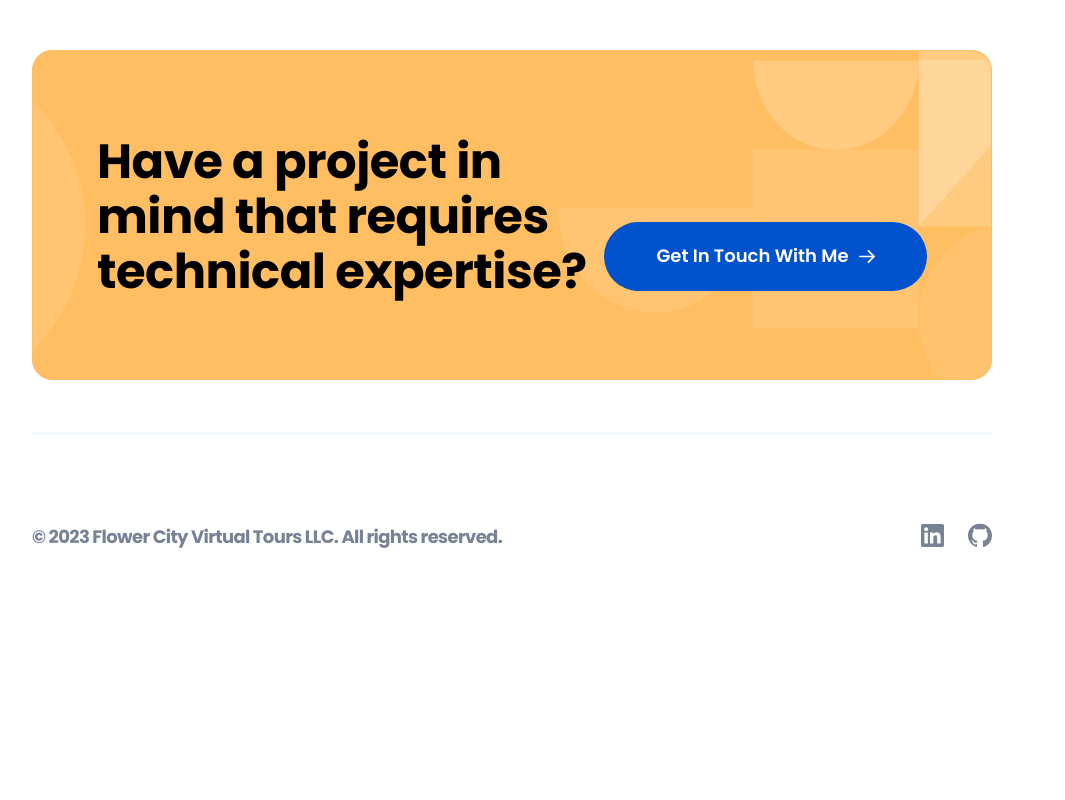
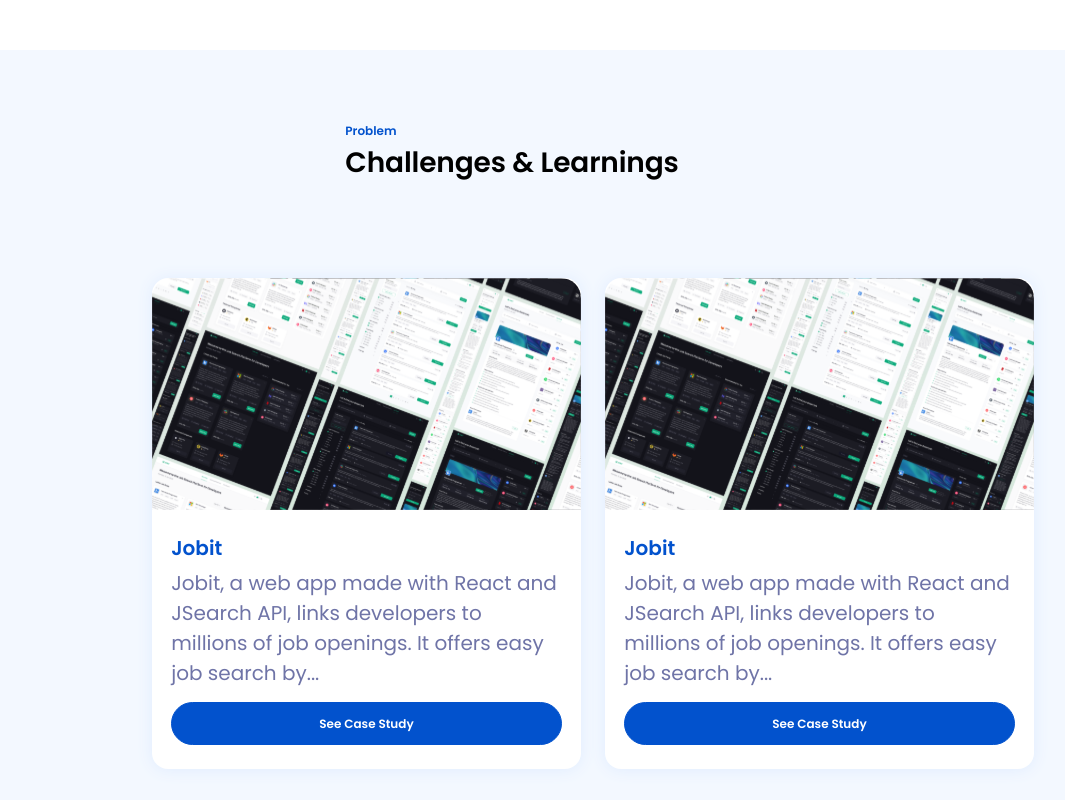
Before and after one commit to austinmargarone/portfolio, a Next.js app: page /projects in a window 1280 px wide. Shown: the part 4200-5000 px from the top of the page, without its empty margins (128-1193 px from the left). Before the commit the page ends 4808 px from the top, so only its background shows below. Built offline with nearby package versions, Linux system fonts and the light colour scheme.

Commit message:
feat: Other Case Comp

```diff
--- a/app/globals.css
+++ b/app/globals.css
@@ -651,6 +651,51 @@
     background: var(--white-800, #f3f8ff);
   }
 
+  .p8 {
+    display: flex;
+    padding: 2.25rem 1.5rem;
+    flex-direction: column;
+    justify-content: center;
+    align-items: flex-start;
+    gap: 2.25rem;
+  }
+
+  .p8lg {
+    display: flex;
+    padding: 4.5rem 17.5rem;
+    flex-direction: column;
+    justify-content: center;
+    align-items: center;
+    gap: 2.5rem;
+    background: var(--white-800, #f3f8ff);
+  }
+
+  .p8btn {
+    display: flex;
+    padding: 0.75rem 6.25rem;
+    justify-content: center;
+    align-items: center;
+    gap: 0.5625rem;
+    border-radius: 1.75506rem;
+    border: 0.802px solid var(--accent-primary-light, #0252cd);
+    background: var(--accent-primary-light, #0252cd);
+  }
+
+  .p8btntext {
+    color: var(--white-900, #fff);
+    text-align: center;
+    font-size: 0.75rem;
+    font-style: normal;
+    font-weight: 600;
+    line-height: 145%;
+  }
+
+  .p8shadow {
+    border-radius: 1.00294rem;
+    background: var(--white-900, #fff);
+    box-shadow: 0px 0.80233px 16.04651px 0px #e0ecff;
+  }
+
   /* Contact */
 
   .contactinfo {
--- a/app/projects/page.tsx
+++ b/app/projects/page.tsx
@@ -8,6 +8,7 @@
 import Design from "@/components/projects/Design";
 import MyProcess from "@/components/projects/MyProcess";
 import Challenges from "@/components/projects/Challenges";
+import OtherCases from "@/components/projects/OtherCases";
 
 const page = () => {
   return (
@@ -37,7 +38,9 @@
         <section>
           <Challenges />
         </section>
-        <section></section>
+        <section>
+          <OtherCases />
+        </section>
         <section>
           <Contact />
         </section>
--- /dev/null
+++ b/components/projects/OtherCases.tsx
@@ -0,0 +1,21 @@
+import React from "react";
+import OtherCasesCard from "./OtherCasesCard";
+
+type Props = {};
+
+const OtherCases = (props: Props) => {
+  return (
+    <div className="p8 md:p8lg">
+      <div className="mb-[.75rem]">
+        <p className="projectsmalltitle mb-[.56rem]">Problem</p>
+        <h4 className="projecttitle mb-[1.5rem]">Challenges & Learnings</h4>
+      </div>
+      <div className="mx-auto flex flex-col gap-[1.5rem] md:flex-row">
+        <OtherCasesCard />
+        <OtherCasesCard />
+      </div>
+    </div>
+  );
+};
+
+export default OtherCases;
--- /dev/null
+++ b/components/projects/OtherCasesCard.tsx
@@ -0,0 +1,32 @@
+import Image from "next/image";
+import React from "react";
+
+type Props = {};
+
+const OtherCasesCard = (props: Props) => {
+  return (
+    <div className="p8shadow mt-[1.5rem] w-[429px] pb-[1.5rem]">
+      <div>
+        <Image
+          className="rounded-t-[1.25rem]"
+          src="/Jobit.svg"
+          width={429}
+          height={232}
+          alt="Jobit"
+        />
+      </div>
+      <div className="mx-[1.2rem] mt-[1.5rem]">
+        <h4 className="boldp text-blue">Jobit</h4>
+        <p className="regp mb-[.87rem] mt-[.4rem] text-slate">
+          Jobit, a web app made with React and JSearch API, links developers to
+          millions of job openings. It offers easy job search by...
+        </p>
+        <button className="p8btn mx-[.rem] w-full">
+          <p className="p8btntext">See Case Study</p>
+        </button>
+      </div>
+    </div>
+  );
+};
+
+export default OtherCasesCard;
```
Also changed, not shown: public/Jobit.svg (added).
